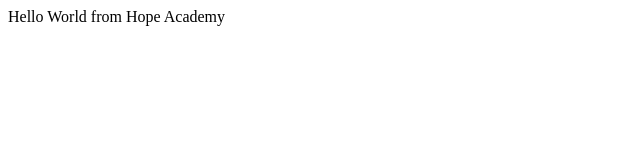
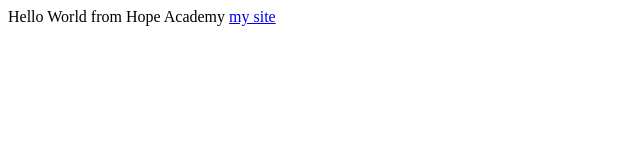
Before and after one commit to Hope-Developer/Hope-Developer.github.io, a plain HTML site: page index.html in a window 1280 px wide. Shown: the full height of the page, 0-640 px from the left. Drawn offline with Linux system fonts and the light colour scheme.

Commit message:
Update index.html

```diff
--- a/index.html
+++ b/index.html
@@ -1 +1,2 @@
 Hello World from Hope Academy
+<a href="https://christhompson495.wixsite.com/my-site">my site</a>
```
